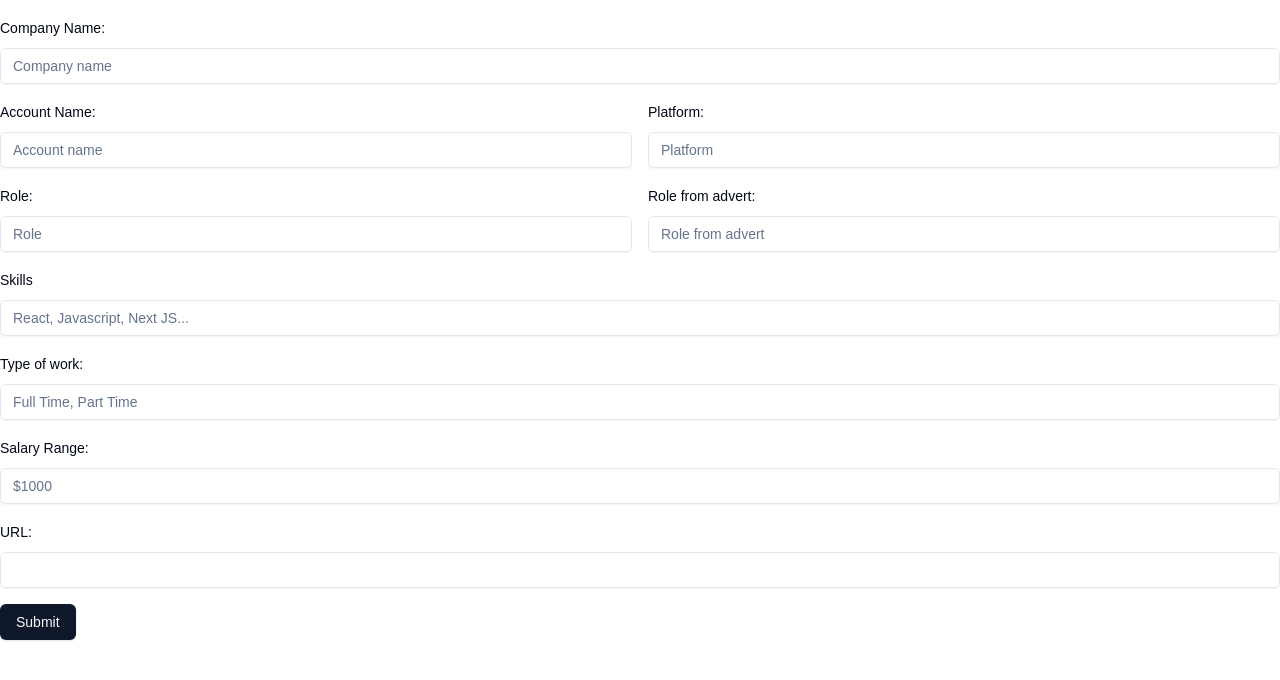
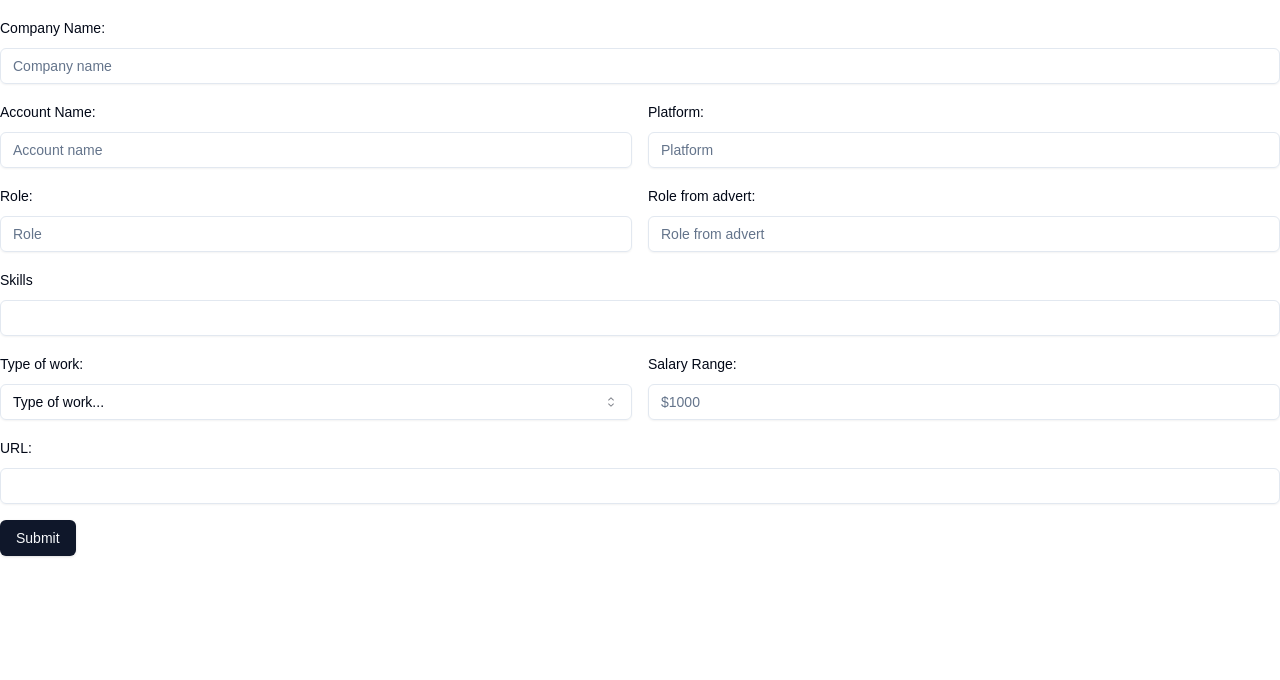
Before and after one commit to raigrc/jam-app, a Next.js app: page /add-leads in a window 1280 px wide. Shown: the top 680 px of the page. Built offline with nearby package versions, Linux system fonts and the light colour scheme.

Commit message:
fix lead form

```diff
--- a/src/components/leads/leads-form.tsx
+++ b/src/components/leads/leads-form.tsx
@@ -10,6 +10,14 @@ import {
   FormLabel,
   FormMessage,
 } from "@/components/ui/form";
+import {
+  Select,
+  SelectContent,
+  SelectItem,
+  SelectTrigger,
+  SelectValue,
+} from "@/components/ui/select";
+
 import { Input } from "@/components/ui/input";
 import { zodResolver } from "@hookform/resolvers/zod";
 import { useForm, useFieldArray } from "react-hook-form";
@@ -19,19 +27,19 @@ import { useLeadsStore } from "@/stores";
 import { leads } from "@/actions/add-leads";
 
 const LeadsForm = () => {
-  const { leadsInfo, setLeadsInfo } = useLeadsStore((state) => state);
+  const { defaultLeadValues } = useLeadsStore((state) => state);
   const [isPending, startTransition] = useTransition();
 
   type validationSchema = z.infer<typeof LeadSchema>;
 
   const form = useForm<validationSchema>({
     resolver: zodResolver(LeadSchema),
-    defaultValues: { ...leadsInfo },
+    defaultValues: defaultLeadValues,
   });
 
   const handleSubmit = (values: validationSchema) => {
-    startTransition(() => {
-      leads(values);
+    startTransition(async () => {
+      await leads(values);
     });
   };
 
@@ -72,7 +80,7 @@ const LeadsForm = () => {
                 control={form.control}
                 name="account_name"
                 render={({ field }) => (
-                  <FormItem className="w-1/2">
+                  <FormItem className="w-full">
                     <FormLabel>Account Name:</FormLabel>
                     <FormControl>
                       <Input placeholder="Account name" {...field} />
@@ -88,7 +96,7 @@ const LeadsForm = () => {
                 control={form.control}
                 name="platform"
                 render={({ field }) => (
-                  <FormItem className="w-1/2">
+                  <FormItem className="w-full">
                     <FormLabel>Platform:</FormLabel>
                     <FormControl>
                       <Input placeholder="Platform" {...field} />
@@ -105,7 +113,7 @@ const LeadsForm = () => {
                 control={form.control}
                 name="role"
                 render={({ field }) => (
-                  <FormItem className="w-1/2">
+                  <FormItem className="w-full">
                     <FormLabel>Role:</FormLabel>
                     <FormControl>
                       <Input placeholder="Role" {...field} />
@@ -118,7 +126,7 @@ const LeadsForm = () => {
                 control={form.control}
                 name="advert_role"
                 render={({ field }) => (
-                  <FormItem className="w-1/2">
+                  <FormItem className="w-full">
                     <FormLabel>Role from advert:</FormLabel>
                     <FormControl>
                       <Input placeholder="Role from advert" {...field} />
@@ -137,10 +145,7 @@ const LeadsForm = () => {
                 <FormItem>
                   <FormLabel>Skills</FormLabel>
                   <FormControl>
-                    <Input
-                      placeholder="React, Javascript, Next JS..."
-                      {...field}
-                    />
+                    <Input placeholder="" {...field} />
                   </FormControl>
                   <FormMessage />
                 </FormItem>
@@ -148,34 +153,36 @@ const LeadsForm = () => {
             />
           </div>
           <div className="space-y-2">
-            {/* //! MAKE THIS A SELECT FIELD */}
+            <div className="flex items-center justify-between space-x-4">
               <FormField
                 control={form.control}
                 name="work_type"
                 render={({ field }) => (
-                <FormItem>
+                  <FormItem className="w-full">
                     <FormLabel>Type of work:</FormLabel>
                     <FormControl>
-                    <Input
-                      placeholder="Full Time, Part Time"
-                      {...field}
-                      onChange={(e) => {
-                        field.onChange(e);
-                        console.log("Current value: ", e.target.value);
-                      }}
-                    />
+                      <Select onValueChange={(value) => field.onChange(value)}>
+                        <SelectTrigger>
+                          <SelectValue placeholder="Type of work..." />
+                        </SelectTrigger>
+                        <SelectContent>
+                          <SelectItem value="FULLTIME">Full Time</SelectItem>
+                          <SelectItem value="PARTTIME">Part Time</SelectItem>
+                          <SelectItem value="TEMPORARY">Temporary</SelectItem>
+                          <SelectItem value="FREELANCE">Freelance</SelectItem>
+                        </SelectContent>
+                      </Select>
                     </FormControl>
                     <FormMessage />
                   </FormItem>
                 )}
               />
-          </div>
-          <div className="space-y-2">
+
               <FormField
                 control={form.control}
                 name="salary"
                 render={({ field }) => (
-                <FormItem>
+                  <FormItem className="w-full">
                     <FormLabel>Salary Range:</FormLabel>
                     <FormControl>
                       <Input
@@ -192,6 +199,8 @@ const LeadsForm = () => {
                 )}
               />
             </div>
+          </div>
+
           <div className="space-y-2">
             <FormField
               control={form.control}
```
Lines whose indentation alone changed are shown as unchanged.
